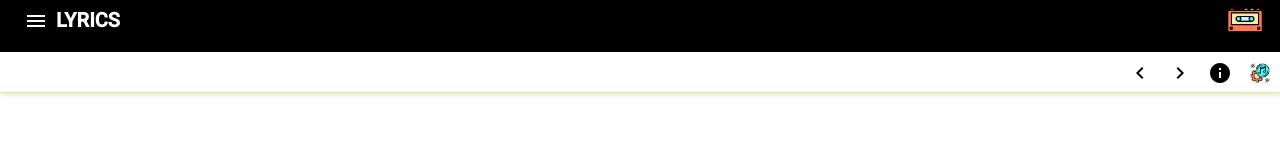
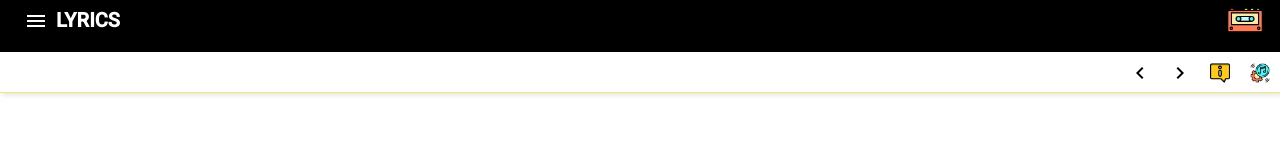
Before and after one commit to AntonLukashevich/demo-deploy, an Angular app: page /lyrics/1 in a window 1280 px wide. Both pictures are taken after a click on the button 1260 px from the left and 72 px from the top of the page. Shown: the top 160 px of the page. Built offline with nearby package versions, Linux system fonts and the light colour scheme.

Commit message:
show tonality, icon info

```diff
--- a/src/app/shared/components/lyrics-page/lyrics-page.component.html
+++ b/src/app/shared/components/lyrics-page/lyrics-page.component.html
@@ -6,10 +6,11 @@
            }">
   <span *ngIf="showChords">
     <button mat-icon-button (click)="decreaseTon()"><mat-icon>keyboard_arrow_left</mat-icon></button>
-<!--        <strong>{{ lyric.tonality}}</strong>-->
+        <strong>{{ lyric.tonality}}</strong>
     <button mat-icon-button (click)="increaseTon()"><mat-icon>keyboard_arrow_right</mat-icon></button>
       <button mat-icon-button>
-    <mat-icon (click)="openDialog()">info</mat-icon>
+<!--    <mat-icon (click)="openDialog()">info</mat-icon>-->
+        <img src="../../../../assets/info.png" (click)="openDialog()" width="20" height="20">
   </button>
   </span>
     <button mat-icon-button (click)="toggle()">
```
Also changed, not shown: src/assets/info.png (added).
